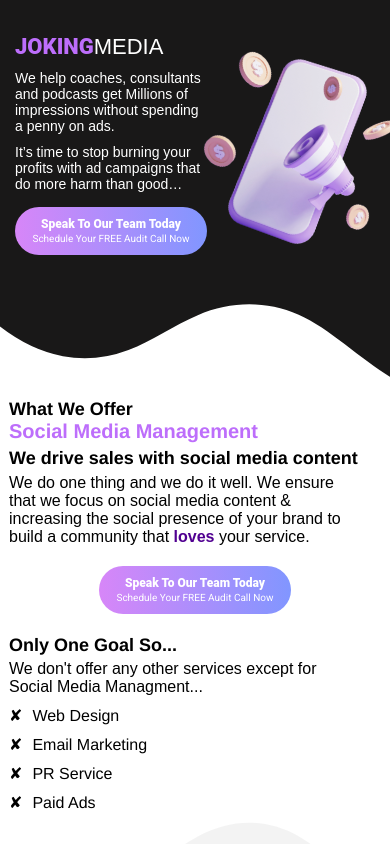
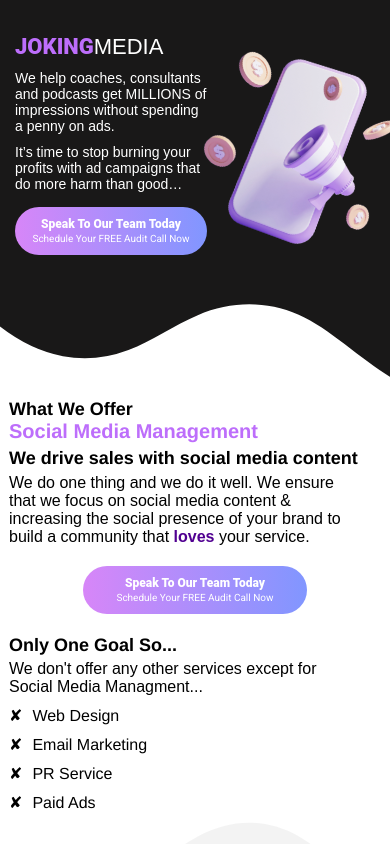
Before and after one commit to AdrianT18/JokingMedia, a React (Create React App) app: page / in a window 390 px wide. Built offline with nearby package versions, Linux system fonts and the light colour scheme.

Commit message:
FINISHED

```diff
--- a/src/Components/Intro.js
+++ b/src/Components/Intro.js
@@ -8,7 +8,7 @@ export default function Intro() {
             <div className="aboutUs-box">
                 <div className="title"><span className="purple">JOKING</span> <span className="white">MEDIA</span>
                 </div>
-                <p className="aboutUs-description-1">We help coaches, consultants and podcasts get Millions of
+                <p className="aboutUs-description-1">We help coaches, consultants and podcasts get MILLIONS of
                     impressions without spending a penny on ads.</p>
                 <p className="aboutUs-description-2">It’s time to stop burning your profits with ad campaigns
                     that do more harm than good…</p>
--- a/src/Components/demoCall.js
+++ b/src/Components/demoCall.js
@@ -25,27 +25,29 @@ export default function DemoCall() {
 
     return (
         <section ref={ref} className="demo-container">
-            <div id="calandly"><InlineWidget url="https://calendly.com/michaelalalade/growth?hide_gdpr_banner=1"/></div>
+            <div id="calandly">
+                <InlineWidget url="https://calendly.com/michaelalalade/growth?hide_gdpr_banner=1"/>
+            </div>
 
-            <motion.div  className="demo-info" animate= {animation10}>
+            <motion.div className="demo-info" animate={animation10}>
                 <h1 className="demo-title">Schedule Your Call With Michael</h1>
                 <p className="demo-para">By the end of this call, you will be confident of the magic that our
                     social
-                    media efforts will perform and the next steps of building an audience that will buy WHATEVER
+                    media efforts will perform and the next steps of building an audience that will buy whatever
                     you
-                    sell</p>
+                    sell.</p>
                 <h2 className="demo-for">This Audit Is Perfect For:</h2>
                 <div className="list">
                     <ul>
-                        <li>Businesses too <span className="demo-word"> Busy to Handle their social media</span>
+                        <li>Business owners too <span className="demo-word"> busy to handle their social media.</span>
                         </li>
-                        <li>Businesses looking to <span className="demo-word"> convert social media attention to die hard
-                                    community </span>
+                        <li>Business owners looking to <span className="demo-word"> convert social media attention to a die hard
+                                    community. </span>
                         </li>
-                        <li>Businesses reluctant to jumping straight into <span
-                            className="demo-word"> paid ads</span></li>
-                        <li>Businesses looking to <span className="demo-word"> capitalise on the ever changing world of
-                                    social media </span>
+                        <li>Business owners <span className="demo-word"> reluctant </span> to jumping straight into <span
+                            className="demo-word"> paid ads.</span></li>
+                        <li>Business owners looking to <span className="demo-word"> capitalise on the ever changing world of
+                                    social media. </span>
                         </li>
                     </ul>
                 </div>
--- a/src/Components/step2.js
+++ b/src/Components/step2.js
@@ -36,7 +36,7 @@ export default function Step2() {
                     <p className="step2-para">After the call I get to work straightaway and create a social media
                         strategy alongside samples of content so you know what things will look like before even
                         officially proceeding. This is done so you can review everything before deciding you want to
-                        work with us. (Which you would want to after seeing the strategy + samples)</p>
+                        work with us.</p>
                 </div>
             </div>
         </section>
--- a/src/styles/buttons.css
+++ b/src/styles/buttons.css
@@ -1,4 +1,4 @@
-.scrollDown,.scrollDown-1,.scrollDown-2,.scrollDown-3 {
+.scrollDown, .scrollDown-1, .scrollDown-2, .scrollDown-3 {
     display: flex;
     flex-direction: column;
     border: 0;
@@ -7,7 +7,7 @@
     width: 30rem;
 }
 
-.button-1{
+.button-1 {
     margin: 1rem;
     font-family: "Roboto Black", sans-serif;
     font-size: 1.5rem;
@@ -25,7 +25,8 @@
     justify-content: center;
     margin-top: 3.125rem;
 }
-.btn2{
+
+.btn2 {
     display: flex;
     justify-content: center;
 }
@@ -61,23 +62,38 @@
 }
 
 
-
 @media only screen and (max-width: 680px) {
     /*Buttons*/
-    .scrollDown, .scrollDown-1, .scrollDown-2, .scrollDown-3 {
+    .scrollDown {
         margin-top: 15px;
         margin-bottom: 15px;
         width: 12rem;
     }
 
-    .button-1,.button-2,.button-3 {
+    .scrollDown-1, .scrollDown-2, .scrollDown-3 {
+        margin-top: 15px;
+        margin-bottom: 15px;
+        width: 14rem;
+    }
+
+    .button-1 {
         margin: 10px;
         font-size: 0.75rem;
     }
 
-    .bigger,.bigger-2 {
-        font-size:0.625rem;
+    .bigger {
+        font-size: 0.625rem;
     }
+
+    .button-3 {
+        margin: 10px;
+        font-size: 0.875rem;
+    }
+
+    .bigger-2 {
+        font-size: 0.75rem;
+    }
+
     /*Button 1*/
     .btn1 {
         margin-top: 0;
@@ -88,15 +104,17 @@
         display: flex;
         justify-content: center;
     }
+
     /*Button 3*/
     .btn3 {
-        margin-top:0;
+        margin-top: 0;
     }
+
     /*Button 4*/
 
 }
 
-@media (min-width: 1200px) and (max-width: 1600px){
+@media (min-width: 1200px) and (max-width: 1600px) {
     .scrollDown {
         margin-top: 15px;
         width: 25rem;
@@ -113,7 +131,7 @@
 }
 
 /*For Tablets portrait*/
-@media (min-width: 768px) and (max-width: 834px){
+@media (min-width: 768px) and (max-width: 834px) {
 
     /*Buttons*/
     .scrollDown, .scrollDown-1, .scrollDown-2 {
@@ -122,24 +140,25 @@
         width: 22rem;
     }
 
-    .scrollDown-3{
+    .scrollDown-3 {
         margin-top: 1rem;
         margin-bottom: 15px;
         width: 25rem;
     }
 
-    .button-1,.button-2 {
+    .button-1, .button-2 {
         margin: 10px;
         font-size: 1.375rem;
     }
 
-    .button-3{
+    .button-3 {
         font-size: 1.5rem;
     }
 
-    .bigger,.bigger-2 {
-        font-size:1rem;
+    .bigger, .bigger-2 {
+        font-size: 1rem;
     }
+
     /*Button 1*/
     .btn1 {
         margin-top: 0;
--- a/src/styles/demoCall.css
+++ b/src/styles/demoCall.css
@@ -51,6 +51,7 @@
 #calandly{
     min-width: 320px;
     height: 630px;
+    position: relative;
 }
 
 .demo-info{
```
